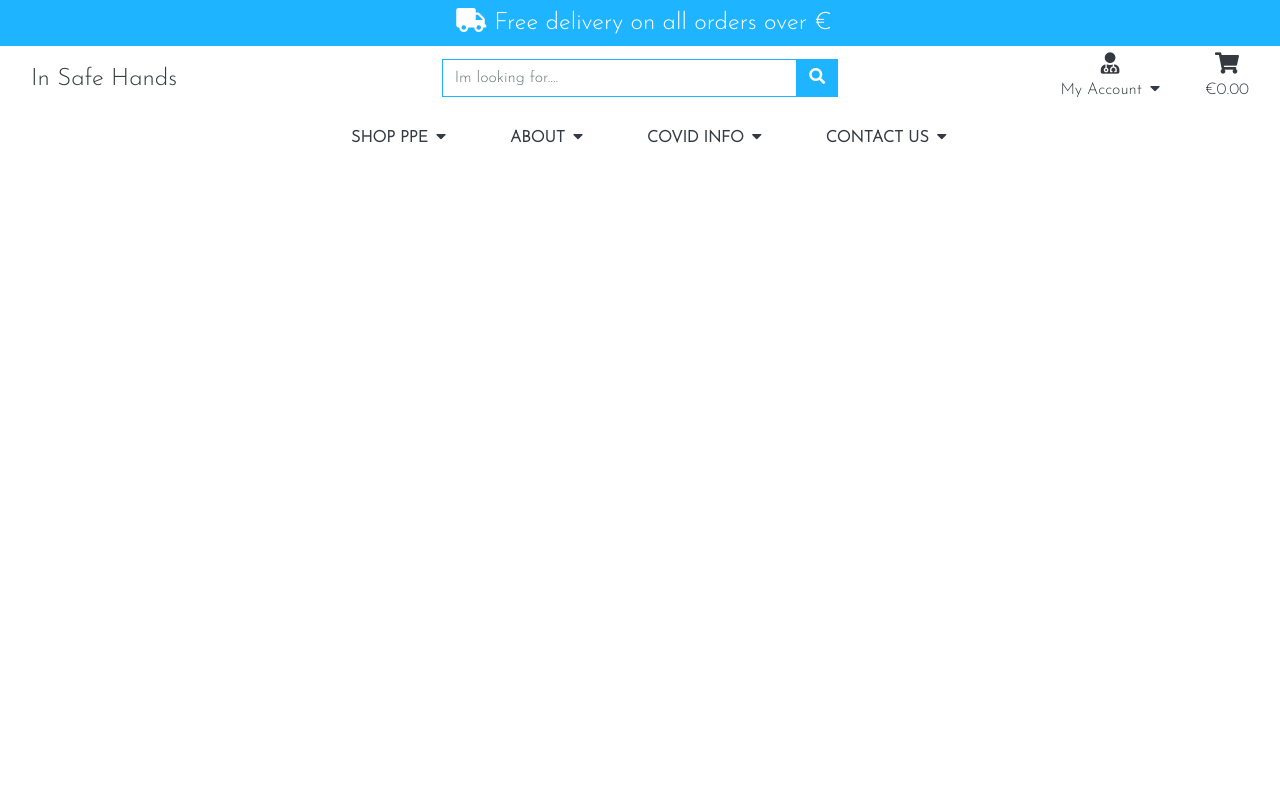
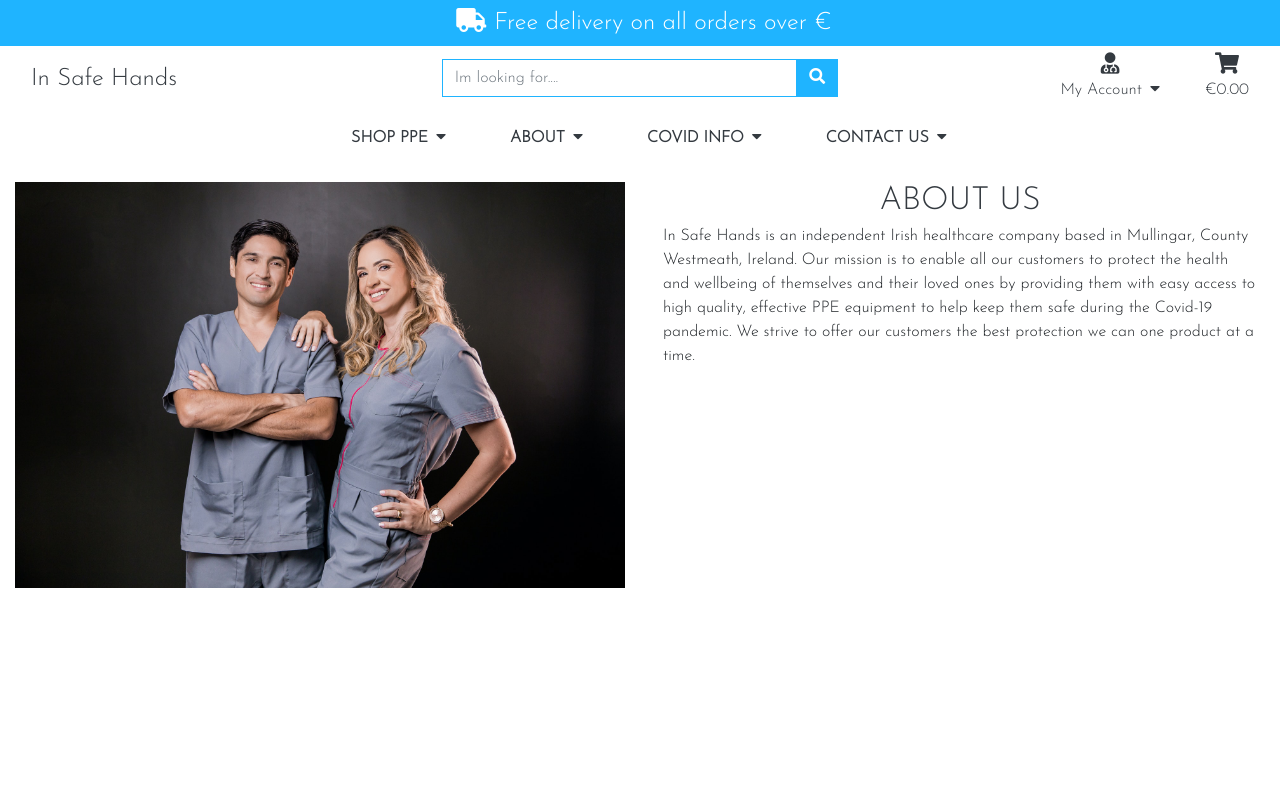
Before and after one commit to smcgdub/MS4_In_Safe_Hands, a Django app: page /about_us/ in a window 1280 px wide. Run offline with Django 3.2, Linux system fonts and the light colour scheme.

Commit message:
Have added the content and css to the about_us.html page

```diff
--- a/about_us/templates/about_us/about_us.html
+++ b/about_us/templates/about_us/about_us.html
@@ -2,7 +2,23 @@
 {% load static %}
 
 {% block content %}
-<div class="overlay"
-  style="height: 100%; width: 100%; top: 0; left: 0; position: fixed; background: #fff; z-index: -1;">
+<div class="overlay"></div>
+<div class="container-fluid my-3">
+  <div class="row">
+
+    <div class="col-12 col-sm-12 col-md-12 col-lg-6 col-xl-6">
+      <img class="img-fluid" src="/media/about_us/about_us.jpg" alt="">
+    </div>
+
+    <!-- <div class="col-12 col-sm-10 col-md-8 col-lg-8 col-xl-5"> -->
+    <div class="col-12 col-sm-12 col-md-12 col-lg-6 col-xl-6 text-lg-left text-center">
+      <h2 class="text-dark text-uppercase text-center mb-0 mt-3 mt-md-3 mt-lg-0 px-2">About Us</h2>
+      <!-- <br> -->
+      <p class="px-2 mt-1">
+        In Safe Hands is an independent Irish healthcare company based in Mullingar, County Westmeath, Ireland. Our mission is to enable all our customers to protect the health and wellbeing of themselves and their loved ones by providing them with easy access to high quality, effective PPE equipment to help keep them safe during the Covid-19 pandemic. We strive to offer our customers the best protection we can one product at a time.
+      </p>
+    </div>
+
+  </div>
 </div>
 {% endblock %}
```
Also changed, not shown: media/about_us/about_us.jpg (added).
